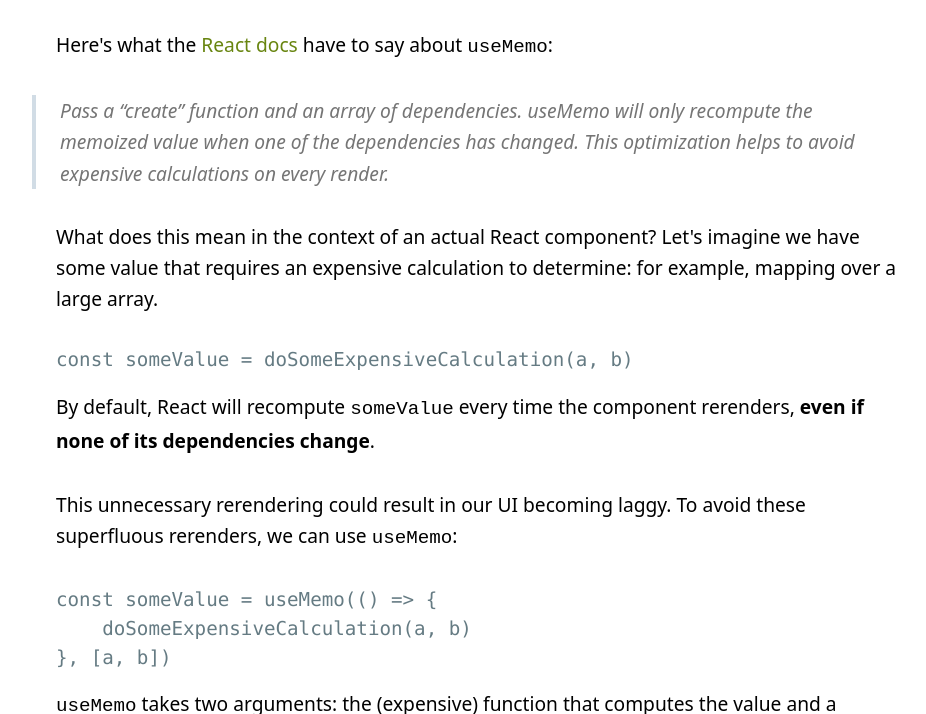
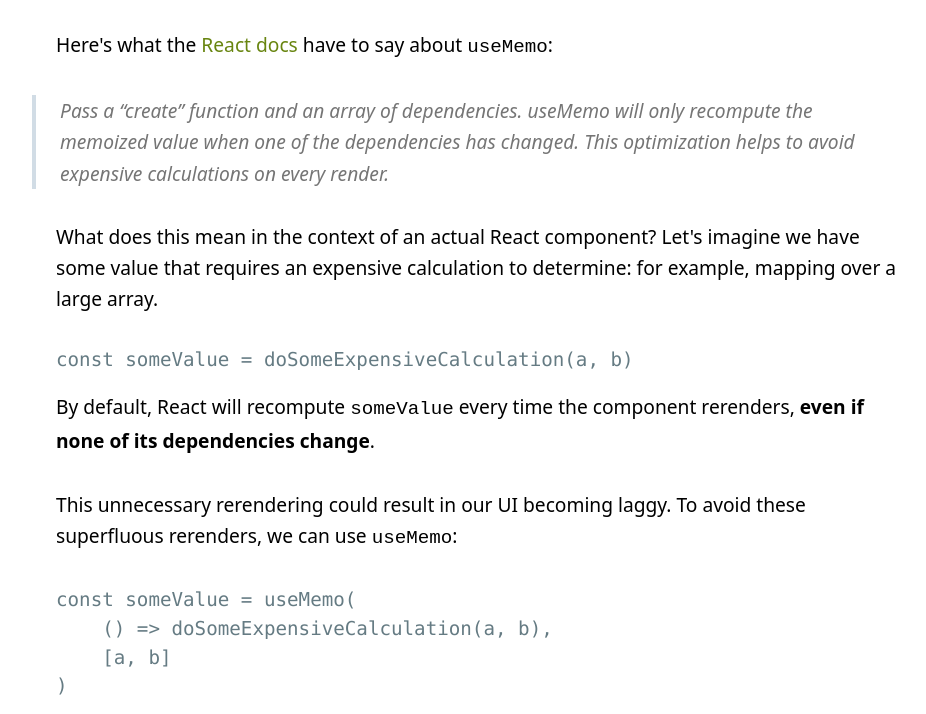
Before and after one commit to devinjameson/devin-jameson-website, a Gatsby site: page /blog/when-and-how-to-use-use-memo-in-react/ in a window 1280 px wide. Shown: the part 237-951 px from the top of the page, without its empty margins (156-1082 px from the left). Built offline with nearby package versions, Linux system fonts and the light colour scheme; Gatsby itself is replaced by a stand-in of ours; some packages are replaced by stand-ins of ours; code samples lack their colours.

Commit message:
Correct error in useMemo post

````diff
--- a/content/blog/when-and-how-to-use-use-memo-in-react/index.md
+++ b/content/blog/when-and-how-to-use-use-memo-in-react/index.md
@@ -30,9 +30,10 @@ This unnecessary rerendering could result in our UI becoming laggy. To avoid
 these superfluous rerenders, we can use `useMemo`:
 
 ```typescript
-const someValue = useMemo(() => {
-    doSomeExpensiveCalculation(a, b)
-}, [a, b])
+const someValue = useMemo(
+    () => doSomeExpensiveCalculation(a, b),
+    [a, b]
+)
 ```
 
 `useMemo` takes two arguments: the (expensive) function that computes the value
````
